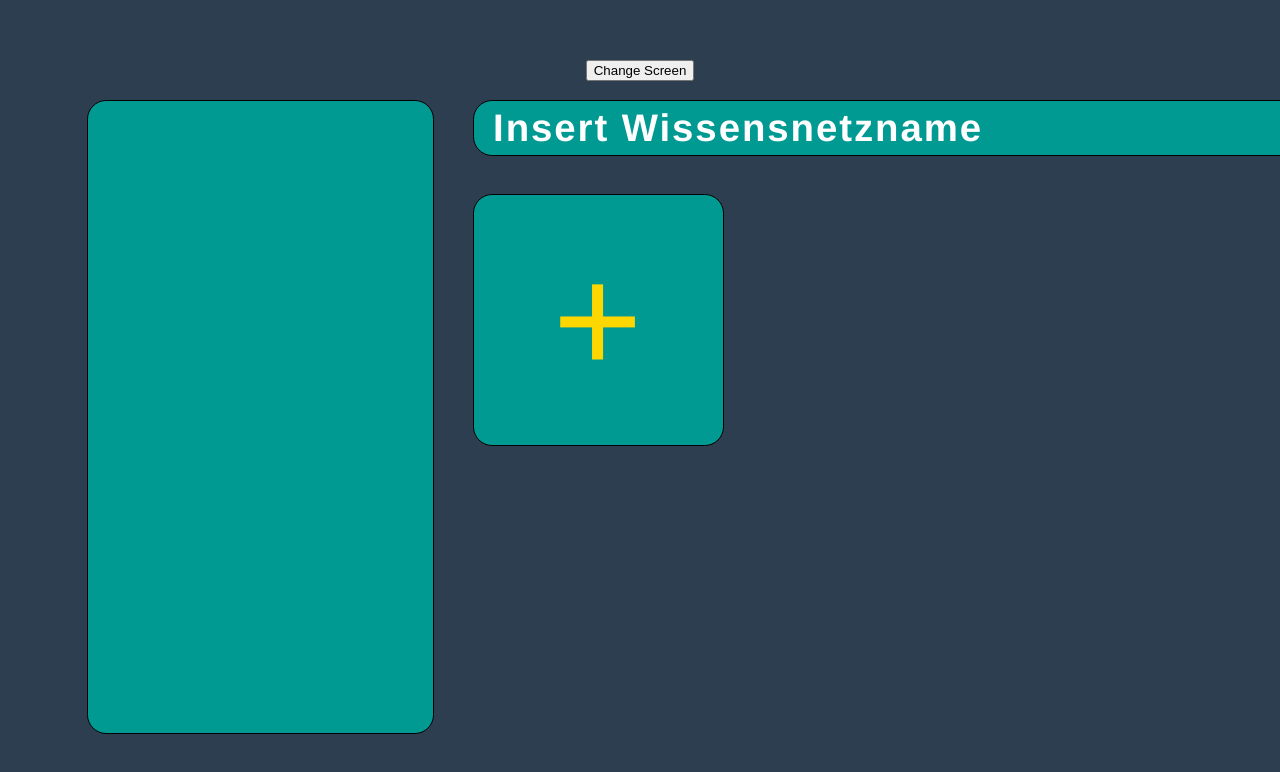
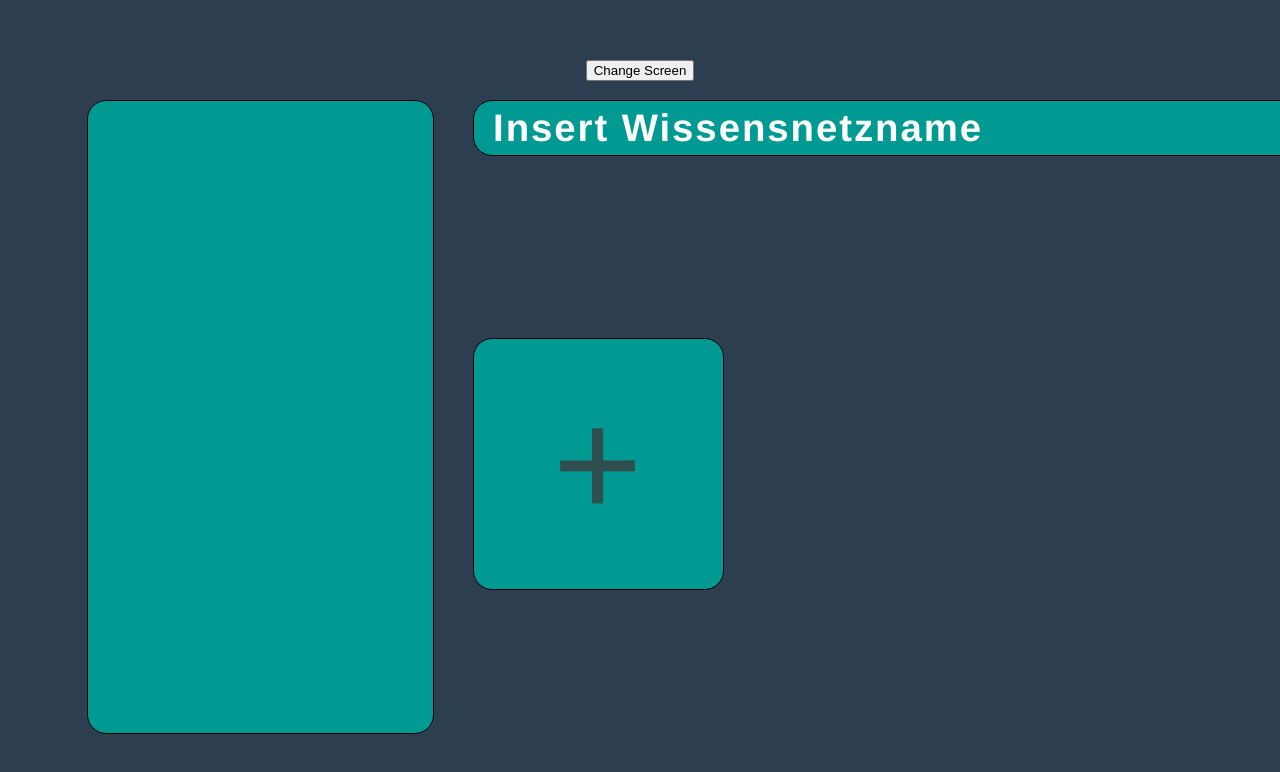
Before and after one commit to lelex4545/projekt-1, a Vue app: page / in a window 1280 px wide. Both pictures are taken after a click on the button "Change Screen". Shown: the top 772 px of the page. Built offline with nearby package versions, Linux system fonts and the light colour scheme.

Commit message:
Wissensblock_Alpha_0.02

```diff
--- a/src/components/screens/Home.vue
+++ b/src/components/screens/Home.vue
@@ -1,5 +1,5 @@
 <template>
-    <div id="containerHome">
+    <div id="containerHome" class="canttouchme">
         <ControlCenter/>
         <div id="headerNet" class="containerDesignHome">
             <H1>Insert Wissensnetzname</H1>
@@ -61,4 +61,13 @@ export default {
   }
 }
 
+.canttouchme {
+  -webkit-touch-callout: none; /* iOS Safari */
+  -webkit-user-select: none; /* Safari */
+  -khtml-user-select: none; /* Konqueror HTML */
+  -moz-user-select: none; /* Old versions of Firefox */
+  -ms-user-select: none; /* Internet Explorer/Edge */
+  user-select: none; /* Non-prefixed version, currently
+                                  supported by Chrome, Edge, Opera and Firefox */
+}
 </style>
--- a/src/components/screens/HomeComp/Wissensblock.vue
+++ b/src/components/screens/HomeComp/Wissensblock.vue
@@ -6,8 +6,7 @@
 
             @addNet="addNetItem"
 
-            id="net"
-            class="containerDesignHome"
+            class="containerDesignHome net"
         />
     </div>
 </template>
@@ -24,23 +23,25 @@ export default {
     }),
     methods: {
         addNetItem () {
-            this.nets.unshift({id: this.nets.length, name: "-"})
+            this.nets.unshift({id: this.nets.length, name: ""})
         }
     }
-
 }
 </script>
 
-<style>
+<style lang="scss">
 #netBox {
     grid-area: n;
     display: flex;
     flex-wrap: wrap;
+    align-items: center;
 }
-#net{
+.net{
     display: flex;
-    margin: 1em;
+    margin: 1em 1em 1em 1em;
     width: 13em;
     height: 13em;
+    justify-content: center;
+    align-items: flex-end;
 }
 </style>
--- a/src/components/screens/HomeComp/WissensblockItem.vue
+++ b/src/components/screens/HomeComp/WissensblockItem.vue
@@ -2,7 +2,14 @@
     <div v-if="item.id==0" class="emptyBlock" @click="createNet">
         <p>{{item.name}}</p>
     </div>
-    <div v-else>{{item.name}}</div>
+    <div v-else>
+        <span v-if="message==''" >
+            <input v-model.lazy="message" placeholder="InsertName" id="boxInputName" autofocus>
+        </span>
+        <span v-else id="boxName" @click="message=''">
+            {{item.name=message}}
+        </span>
+    </div>
 </template>
 
 <script>
@@ -13,19 +20,42 @@ export default {
         createNet() {
             this.$emit('addNet', this.item)
         }
-    }
+    },
+    data: () => ({
+        message: ""
+    })
 }
 </script>
 
-<style>
+<style lang="scss">
 .emptyBlock{
-    display: flex;
-    align-items: center;
-    justify-content: center;
-    margin: auto;
-    color: gold;
+    color: darkslategray;
+    &:hover{
+        transition: all .75s;
+        z-index: 2;
+        transform: scale(1.05);
+        color: darken($color: darkslategray, $amount: 5);
+        &:after{
+            transition: all 1s;
+        }
+    }
+
 }
 .emptyBlock p {
+    margin: auto;
     font-size: 8em;
 }
+
+#boxInputName{
+    margin-bottom: .5em;
+    width: 11em;
+    height: 2em;
+    font-size: 1em;
+    border: 0em;
+}
+
+#boxName{
+    padding-bottom: .3em;
+    font-size: 2em;
+}
 </style>
```
